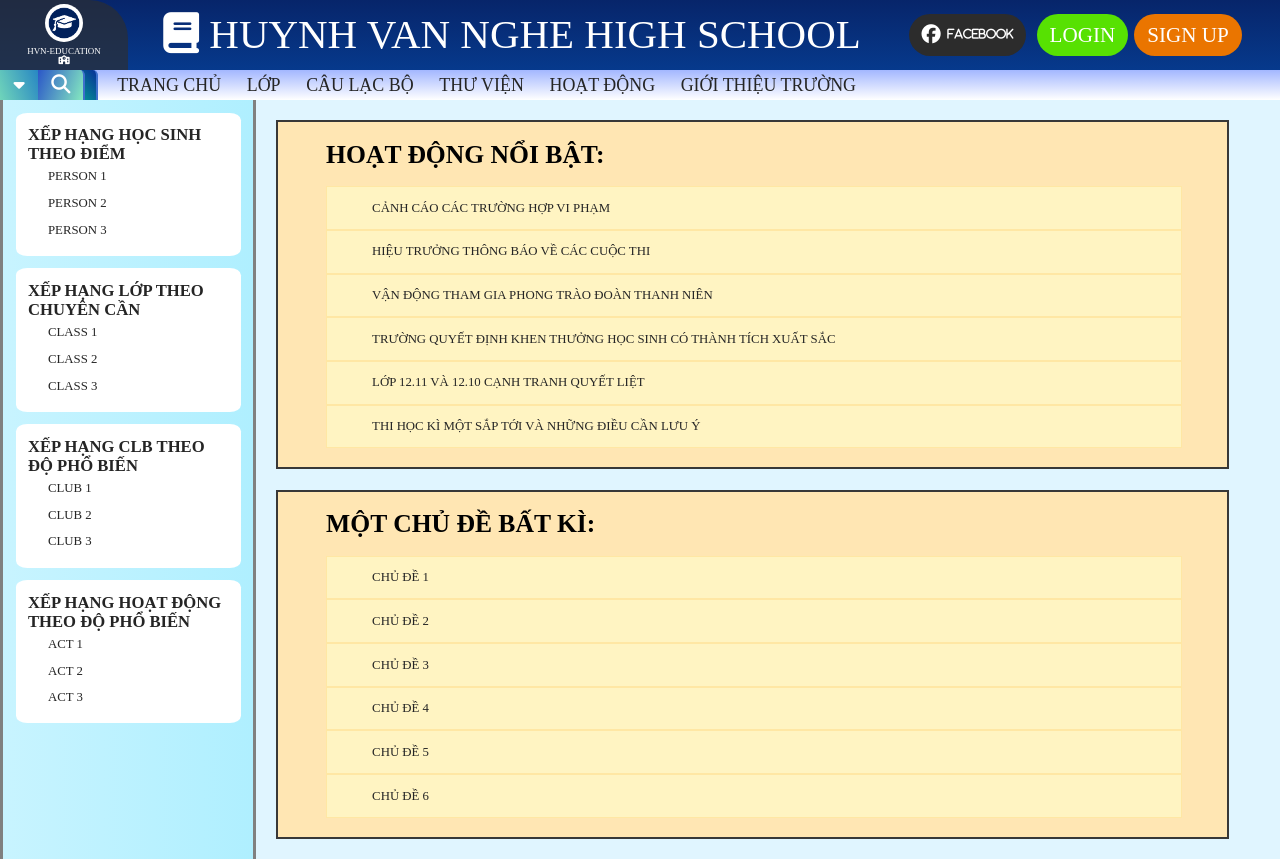
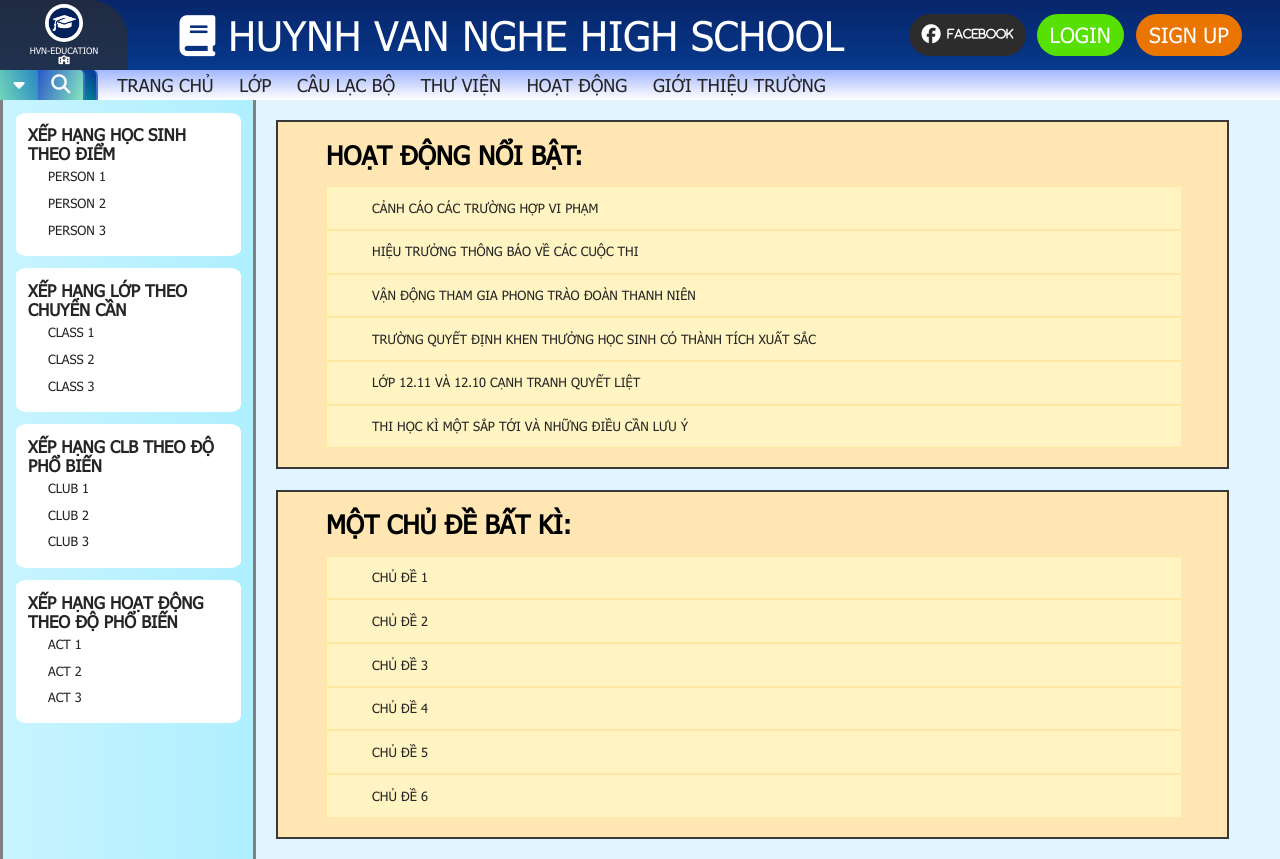
Before and after one commit to MaiTheHao/mywebsite, a plain HTML site: page index.html in a window 1280 px wide. Shown: the top 859 px of the page. Drawn offline with nearby package versions, Linux system fonts and the light colour scheme; the site is published under a folder, as on GitHub Pages, so addresses that start at the root find nothing; files whose address does not match are found by name.

Commit message:
Update base.css

```diff
--- a/css/base.css
+++ b/css/base.css
@@ -5,15 +5,15 @@
 
 @font-face {
     font-family: zahoma;
-    src:url('/fonts/tahoma.ttf') format('truetype'),
-        url('/fonts/tahoma.woff') format('truetype');
+    src:url('../fonts/tahoma.ttf') format('truetype'),
+        url('../fonts/tahoma.woff') format('truetype');
     font-style:normal;
 }
 
 @font-face {
     font-family: roboto;
-    src:url('/fonts/roboto.ttf') format('truetype'),
-        url('/fonts/roboto.woff') format('truetype');
+    src:url('../fonts/roboto.ttf') format('truetype'),
+        url('../fonts/roboto.woff') format('truetype');
     font-style:normal;
 }
 
```
